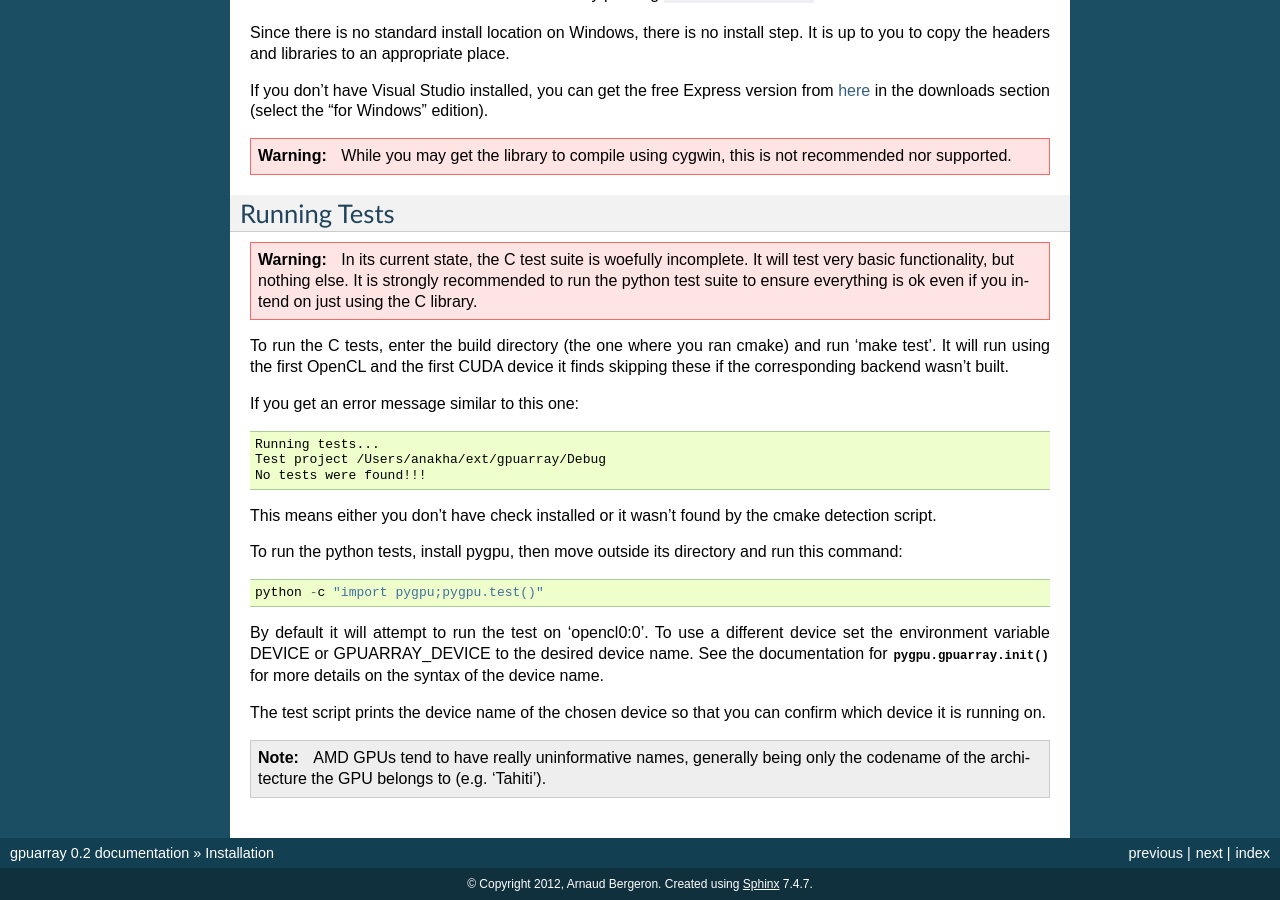
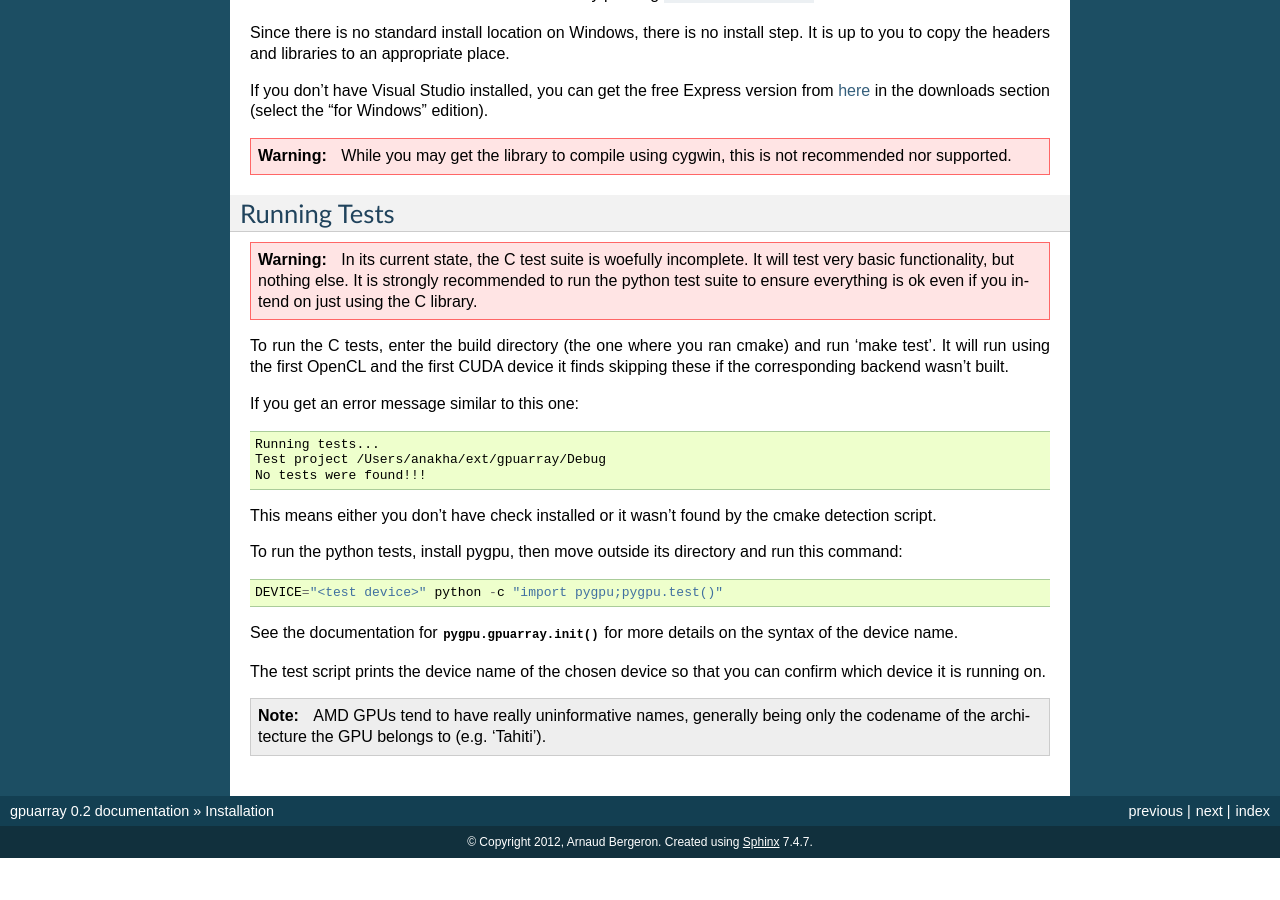
Before and after one commit to Theano/libgpuarray, a Sphinx documentation site: the page built from doc/installation.rst, in a window 1280 px wide and 900 px high, scrolled down 2403 px. Built offline with Sphinx 7.4.7, drawn with Linux system fonts in a browser that asks for light colours; after the commit the page ends 3261 px from its top, so only the background shows below that.

Commit message:
Stop using opencl0:0 as the default test device.

```diff
--- a/doc/installation.rst
+++ b/doc/installation.rst
@@ -191,13 +191,10 @@ directory and run this command:
 
 ::
 
-  python -c "import pygpu;pygpu.test()"
+  DEVICE="<test device>" python -c "import pygpu;pygpu.test()"
 
-By default it will attempt to run the test on 'opencl0:0'.  To use a
-different device set the environment variable DEVICE or
-GPUARRAY_DEVICE to the desired device name.  See the documentation for
-:py:meth:`pygpu.gpuarray.init` for more details on the syntax of the
-device name.
+See the documentation for :py:meth:`pygpu.gpuarray.init` for more
+details on the syntax of the device name.
 
 The test script prints the device name of the chosen device so that
 you can confirm which device it is running on.
```
Also changed, not shown: 2 other files.
